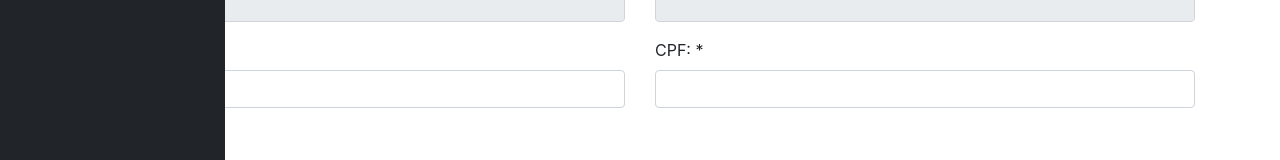
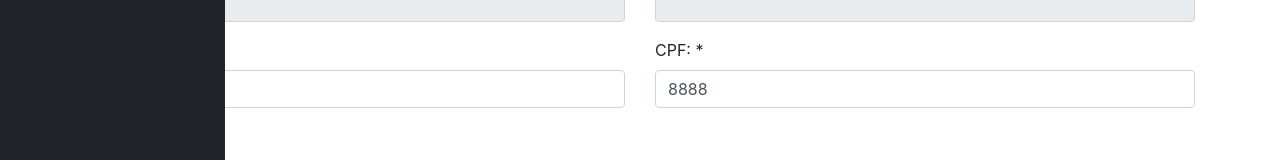
Before and after one commit to arturtarcisio/clientes-app, an Angular app: page /clientes-form in a window 1280 px wide. Shown: the part 256-416 px from the top of the page. Built offline with nearby package versions, Linux system fonts and the light colour scheme.

Commit message:
Criando e injetando o servico de clientes

```diff
--- /dev/null
+++ b/src/app/clientes.service.ts
@@ -0,0 +1,17 @@
+import { Cliente } from './clientes/cliente';
+import { Injectable } from '@angular/core';
+
+@Injectable({
+  providedIn: 'root'
+})
+export class ClientesService {
+
+  constructor() { }
+
+  getCliente(): Cliente {
+    let cliente: Cliente = new Cliente()
+    cliente.nome = 'Artur'
+    cliente.cpf = '8888'
+    return cliente
+  }
+}
--- a/src/app/clientes/clientes-form/clientes-form.component.ts
+++ b/src/app/clientes/clientes-form/clientes-form.component.ts
@@ -1,5 +1,6 @@
 import { Component, OnInit } from '@angular/core';
 import { Cliente } from '../cliente'
+import { ClientesService } from '../../clientes.service'
 
 @Component({
   selector: 'app-clientes-form',
@@ -10,8 +11,8 @@ export class ClientesFormComponent implements OnInit {
 
   cliente: Cliente
 
-  constructor() {
-    this.cliente = new Cliente()
+  constructor( private service: ClientesService ) {
+    this.cliente = service.getCliente()
   }
 
   ngOnInit(): void {
```
